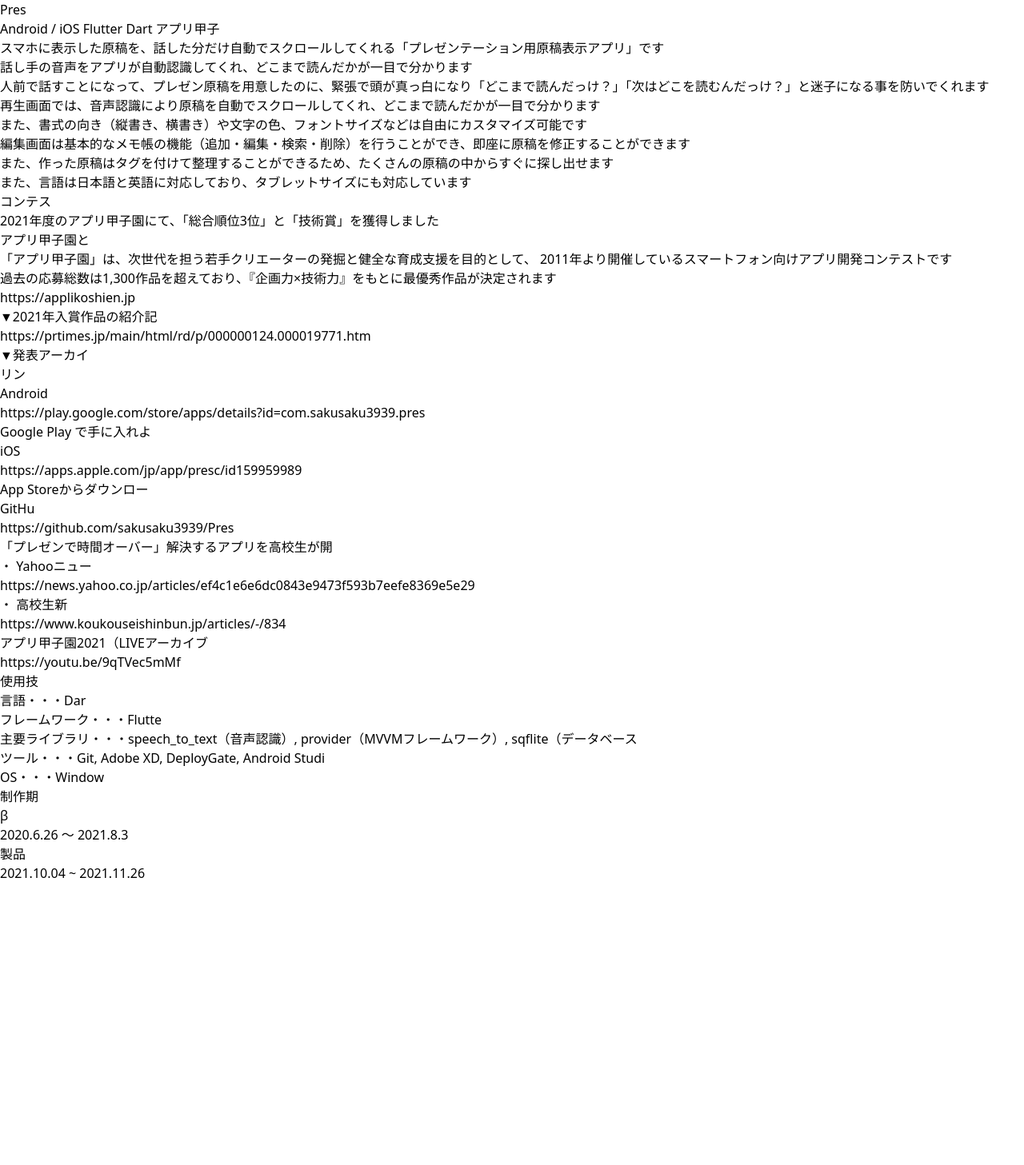
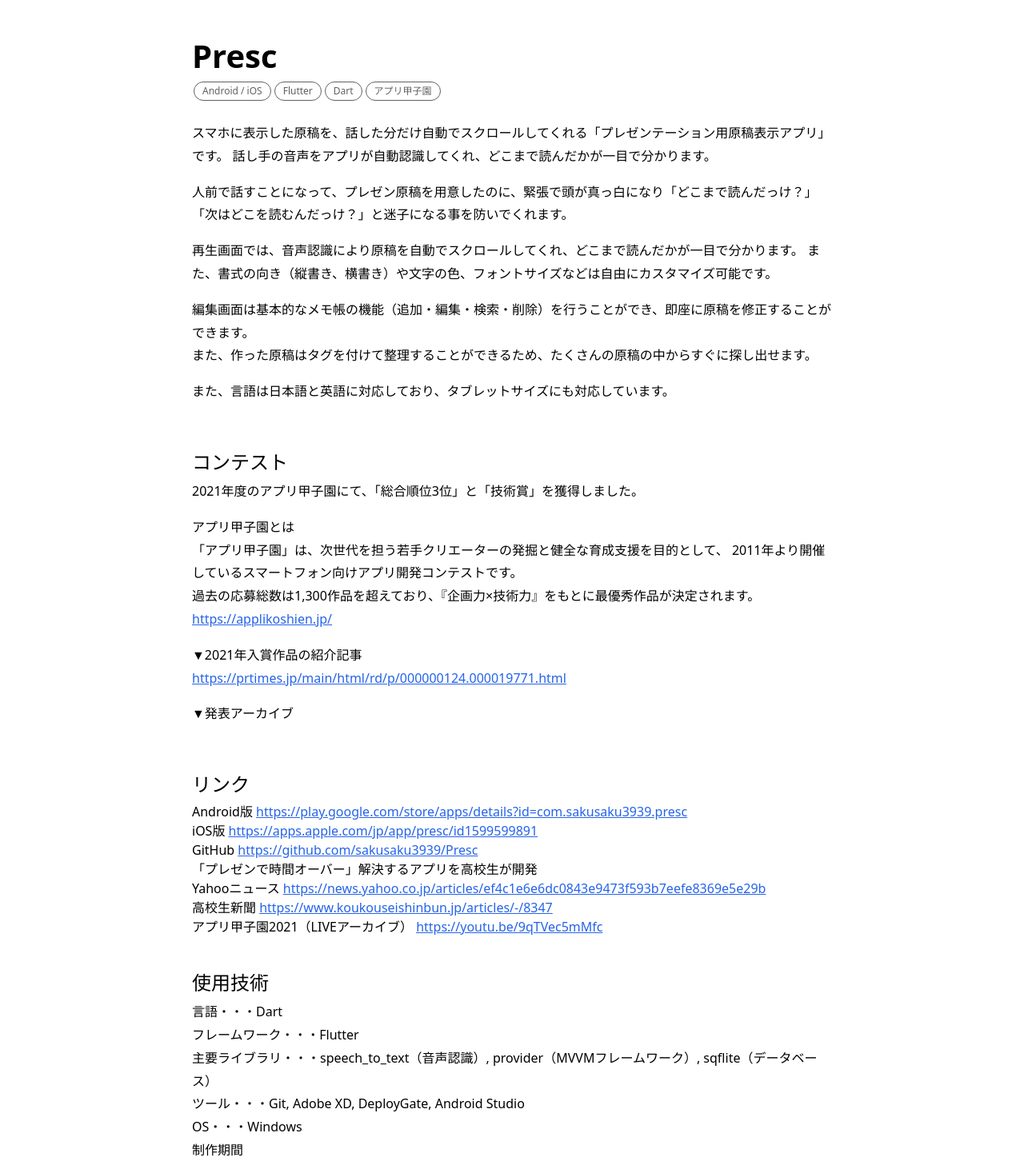
Before and after one commit to sakusaku3939/my-page, a Next.js app: page /posts in a window 1280 px wide. Shown: the top 1457 px of the page at 80% size. Before the commit the page ends 1104 px from the top, so only its background shows below. Built offline with nearby package versions, Linux system fonts and the light colour scheme.

Commit message:
Support custom tags

```diff
--- a/package.json
+++ b/package.json
@@ -24,6 +24,7 @@
     "react-dom": "18.2.0",
     "react-markdown": "^8.0.5",
     "rehype-raw": "^6.1.1",
+    "remark-gfm": "^3.0.1",
     "typescript": "4.9.5"
   },
   "devDependencies": {
--- /dev/null
+++ b/src/components/atom/custom-tag.tsx
@@ -0,0 +1,28 @@
+import { HeadingProps } from "react-markdown/lib/ast-to-react";
+import common from "@/styles/common.module.css";
+import posts from "@/styles/posts.module.css";
+
+const CustomTag = ({ className, children }: HeadingProps) => {
+  if (children.toString().charAt(0) === "@") {
+    const params = children.toString().split(":");
+    const name = params[0];
+    const args = params.filter((_, index: number) => index !== 0);
+
+    switch (name) {
+      case "@br":
+        return <br />;
+      case "@tag":
+        return <>
+          <ul className={`${common.tag} ${posts.tag}`}>
+            {args.map((value: string, key: number) => (
+              <li key={key}>{value}</li>
+            ))}
+          </ul>
+        </>;
+    }
+  }
+
+  return <h1 className={className}>{children}</h1>;
+};
+
+export default CustomTag;
--- a/src/pages/posts/index.tsx
+++ b/src/pages/posts/index.tsx
@@ -1,5 +1,8 @@
 import ReactMarkdown from "react-markdown";
 import rehypeRaw from "rehype-raw";
+import posts from "@/styles/posts.module.css";
+import remarkGfm from "remark-gfm";
+import CustomTag from "@/components/atom/custom-tag";
 
 type PostData = {
   content: string
@@ -7,9 +10,11 @@ type PostData = {
 
 const Posts = ({ content }: PostData) => {
   return <>
-    <ReactMarkdown rehypePlugins={[rehypeRaw]}>
-      {content}
-    </ReactMarkdown>
+    <div className={posts.post}>
+      <ReactMarkdown rehypePlugins={[remarkGfm, rehypeRaw]} components={{h1: CustomTag}}>
+        {content}
+      </ReactMarkdown>
+    </div>
   </>;
 };
 
@@ -23,7 +28,7 @@ export async function getStaticProps() {
 const fetchPostData = async () => {
   const res = await fetch("http://localhost:3000/api/post");
   const data: PostData = await res.json();
-  data.content = data.content.replaceAll(/[^\n]\n/g, "<br>\n");
+  // data.content = data.content.replaceAll(/\n/g, "\n\n");
   return data;
 };
 
--- a/src/pages/profile/index.tsx
+++ b/src/pages/profile/index.tsx
@@ -6,7 +6,7 @@ import Timeline from "@/components/organism/timeline";
 import Qualification from "@/components/organism/qualification";
 import Portfolio from "@/components/organism/portfolio";
 
-const font = Noto_Sans_JP({ weight: ["300", "500", "700"], subsets: ["latin"] });
+const font = Noto_Sans_JP({ weight: ["300", "400", "500", "700"], subsets: ["latin"] });
 
 export default function Home() {
   return (
--- a/src/posts/presc/index.md
+++ b/src/posts/presc/index.md
@@ -1,14 +1,12 @@
 # Presc
-Android / iOS Flutter Dart アプリ甲子園
 
-スマホに表示した原稿を、話した分だけ自動でスクロールしてくれる「プレゼンテーション用原稿表示アプリ」です。
-話し手の音声をアプリが自動認識してくれ、どこまで読んだかが一目で分かります。
+# @tag: Android / iOS : Flutter : Dart : アプリ甲子園
+
+スマホに表示した原稿を、話した分だけ自動でスクロールしてくれる「プレゼンテーション用原稿表示アプリ」です。 話し手の音声をアプリが自動認識してくれ、どこまで読んだかが一目で分かります。
 
 人前で話すことになって、プレゼン原稿を用意したのに、緊張で頭が真っ白になり「どこまで読んだっけ？」「次はどこを読むんだっけ？」と迷子になる事を防いでくれます。
 
-
-再生画面では、音声認識により原稿を自動でスクロールしてくれ、どこまで読んだかが一目で分かります。
-また、書式の向き（縦書き、横書き）や文字の色、フォントサイズなどは自由にカスタマイズ可能です。
+再生画面では、音声認識により原稿を自動でスクロールしてくれ、どこまで読んだかが一目で分かります。 また、書式の向き（縦書き、横書き）や文字の色、フォントサイズなどは自由にカスタマイズ可能です。
 
 編集画面は基本的なメモ帳の機能（追加・編集・検索・削除）を行うことができ、即座に原稿を修正することができます。
 また、作った原稿はタグを付けて整理することができるため、たくさんの原稿の中からすぐに探し出せます。
@@ -16,6 +14,7 @@ Android / iOS Flutter Dart アプリ甲子園
 また、言語は日本語と英語に対応しており、タブレットサイズにも対応しています。
 
 ## コンテスト
+
 2021年度のアプリ甲子園にて、「総合順位3位」と「技術賞」を獲得しました。
 
 アプリ甲子園とは
@@ -29,23 +28,23 @@ https://prtimes.jp/main/html/rd/p/000000124.000019771.html
 ▼発表アーカイブ
 
 ## リンク
-Android版
-https://play.google.com/store/apps/details?id=com.sakusaku3939.presc
-Google Play で手に入れよう
-iOS版
-https://apps.apple.com/jp/app/presc/id1599599891
-App Storeからダウンロード
-GitHub
-https://github.com/sakusaku3939/Presc
-「プレゼンで時間オーバー」解決するアプリを高校生が開発
-・ Yahooニュース
-https://news.yahoo.co.jp/articles/ef4c1e6e6dc0843e9473f593b7eefe8369e5e29b
-・ 高校生新聞
-https://www.koukouseishinbun.jp/articles/-/8347
-アプリ甲子園2021（LIVEアーカイブ）
-https://youtu.be/9qTVec5mMfc
+
+- Android版
+  https://play.google.com/store/apps/details?id=com.sakusaku3939.presc
+- iOS版
+  https://apps.apple.com/jp/app/presc/id1599599891
+- GitHub
+  https://github.com/sakusaku3939/Presc
+- 「プレゼンで時間オーバー」解決するアプリを高校生が開発
+- Yahooニュース
+  https://news.yahoo.co.jp/articles/ef4c1e6e6dc0843e9473f593b7eefe8369e5e29b
+- 高校生新聞
+  https://www.koukouseishinbun.jp/articles/-/8347
+- アプリ甲子園2021（LIVEアーカイブ）
+  https://youtu.be/9qTVec5mMfc
 
 ## 使用技術
+
 言語・・・Dart
 フレームワーク・・・Flutter
 主要ライブラリ・・・speech_to_text（音声認識）, provider（MVVMフレームワーク）, sqflite（データベース）
--- /dev/null
+++ b/src/styles/posts.module.css
@@ -0,0 +1,30 @@
+.post {
+    max-width: 800px;
+    margin: 40px auto;
+}
+
+.post h1 {
+    font-size: 40px;
+    font-weight: 700;
+}
+
+.post h2 {
+    font-size: 24px;
+    font-weight: 500;
+    padding: 40px 0 4px;
+}
+
+.post p {
+    font-weight: 400;
+    line-height: 1.8;
+    margin-bottom: 16px;
+    white-space: pre-wrap;
+}
+
+.post .tag {
+    padding-bottom: 24px;
+}
+
+.post ul {
+
+}
```
Also changed, not shown: 1 other file (tests, documents, lock files or other folders).
